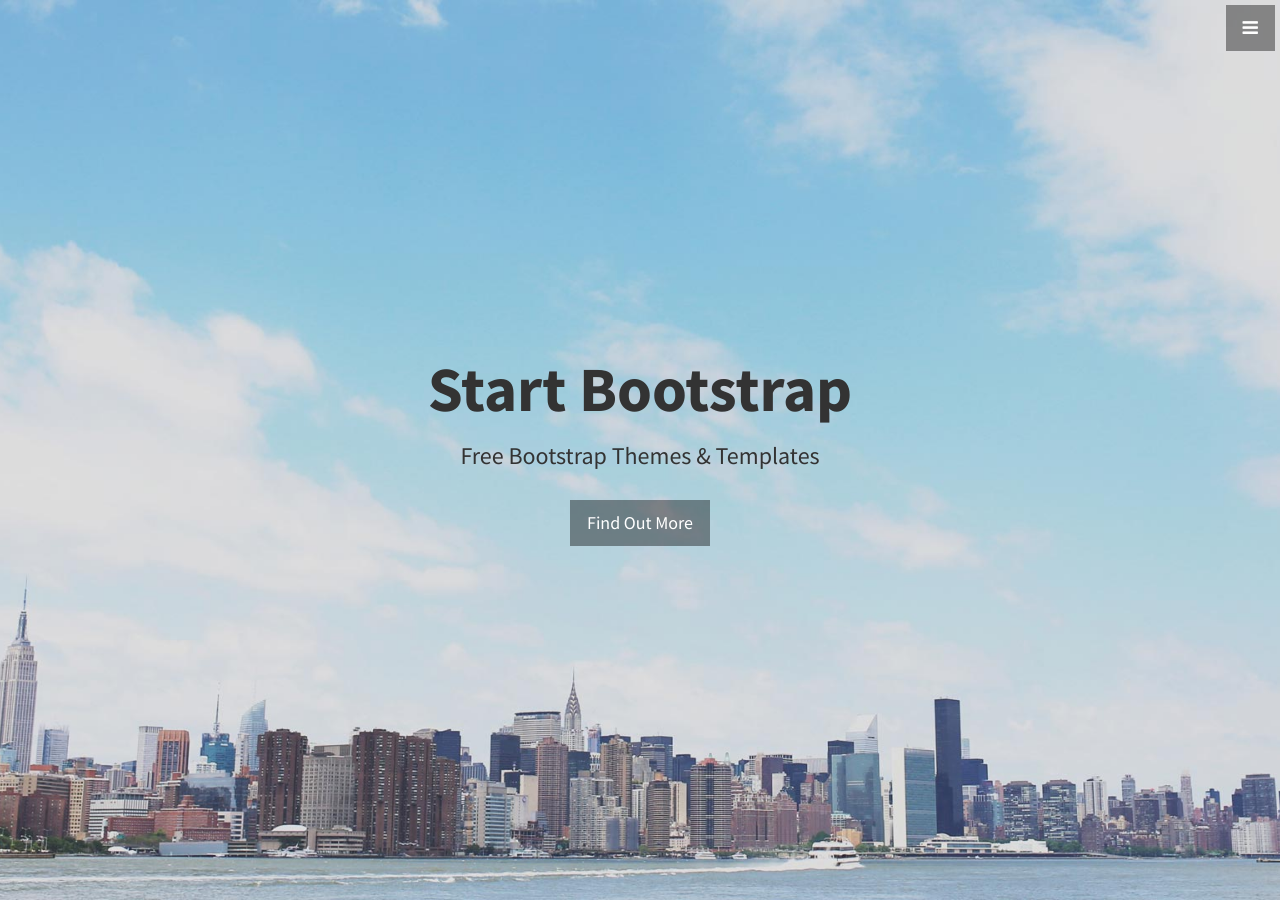
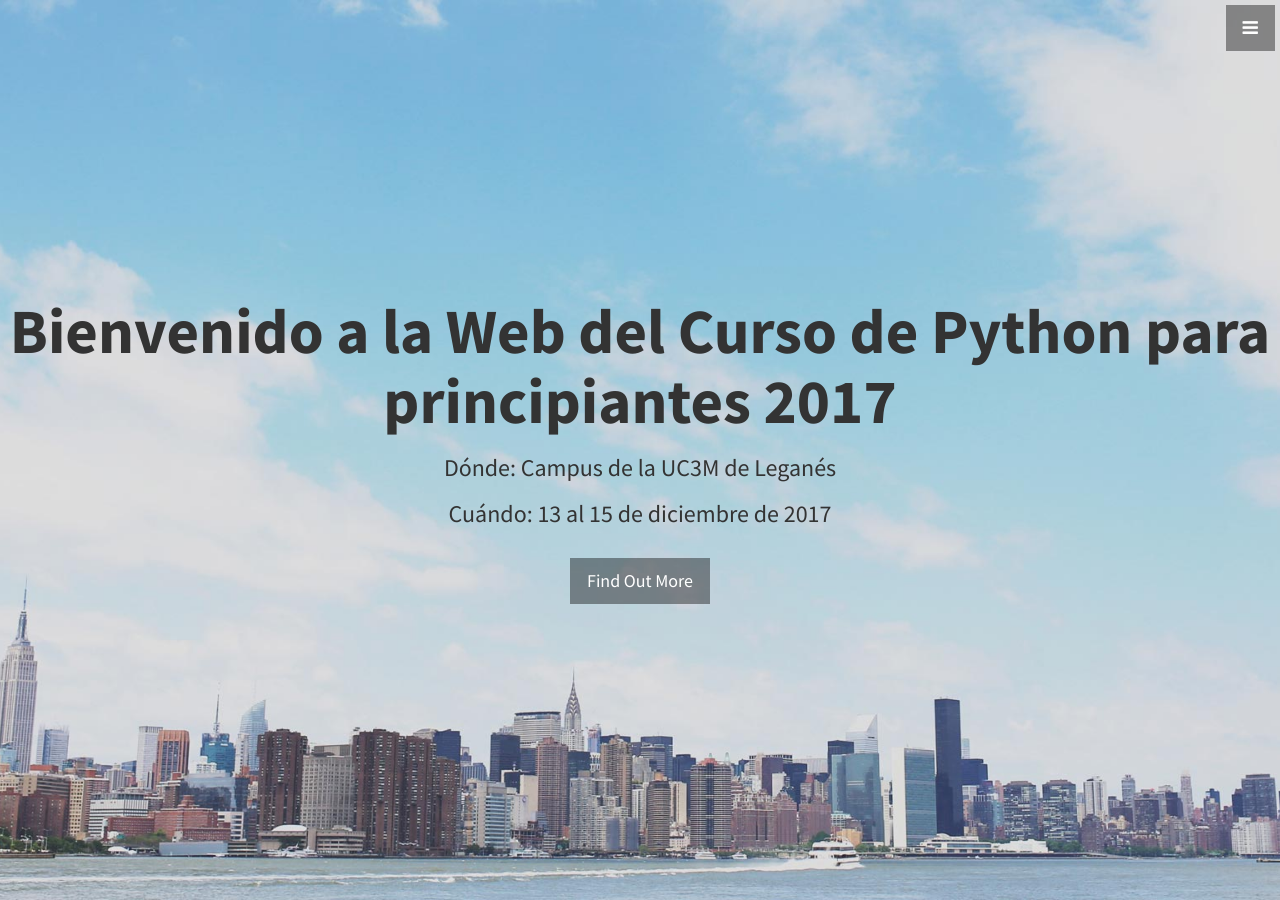
Before and after one commit to pyscience-es/pyscience-es.github.io, a Jekyll site: the page built from index.html, in a window 1280 px wide and 900 px high. Built offline with Jekyll 4.4.1, drawn with Linux system fonts in a browser that asks for light colours; some of the changed text lies outside the part shown.

Commit message:
primeros cambios y pruebas

```diff
--- a/_config.yml
+++ b/_config.yml
@@ -1,10 +1,9 @@
 # Site settings
-title:
+title: Curso de Python para principiantes
 email:
 description: > # this means to ignore newlines until "baseurl:"
-  Write an awesome description for your new site here. You can edit this
-  line in _config.yml. It will appear in your document head meta (for
-  Google search results) and in your feed.xml site description.
+  Página web del curso de Python para principiantes 2017. Este curso tendrá
+  lugar en la Universidad Carlos III de Madrid del 13 al 15 de diciembre.
 baseurl: "" # the subpath of your site, e.g. /blog/
 url: "" # the base hostname & protocol for your site
 
--- a/_includes/about.html
+++ b/_includes/about.html
@@ -2,8 +2,8 @@
   <div class="container">
     <div class="row">
       <div class="col-lg-12 text-center">
-        <h2>Stylish Portfolio is the perfect theme for your next project!</h2>
-        <p class="lead">This theme features some wonderful photography courtesy of <a target="_blank" href="http://join.deathtothestockphoto.com/">Death to the Stock Photo</a>.</p>
+        <h2>Web del curso de Python para principiantes 2017</h2>
+        <p class="lead">El curso tendrá lugar en la UC3M del 13 al 15 de diciembre.</a>.</p>
       </div>
     </div>
     <!-- /.row -->
--- a/_includes/head.html
+++ b/_includes/head.html
@@ -6,7 +6,7 @@
   <meta name="description" content="">
   <meta name="author" content="">
 
-  <title>Stylish Portfolio - Start Bootstrap Theme</title>
+  <title>Python para principiantes - 2017</title>
 
   <!-- Bootstrap Core CSS -->
   <link href="css/bootstrap.min.css" rel="stylesheet">
--- a/_includes/header.html
+++ b/_includes/header.html
@@ -1,7 +1,8 @@
 <header id="top" class="header">
   <div class="text-vertical-center">
-    <h1>Start Bootstrap</h1>
-    <h3>Free Bootstrap Themes &amp; Templates</h3>
+    <h1>Bienvenido a la Web del Curso de Python para principiantes 2017</h1>
+    <h3>Dónde: Campus de la UC3M de Leganés</h3>
+    <h3>Cuándo: 13 al 15 de diciembre de 2017</h3>
     <br>
     <a href="#about" class="btn btn-dark btn-lg">Find Out More</a>
   </div>
--- a/_layouts/front.html
+++ b/_layouts/front.html
@@ -11,8 +11,8 @@
   {% include services.html %}
   {% include callout.html %}
   {% include portfolio.html %}
-  {% include call-to-action.html %}
-  {% include map.html %}
+  <!-- {% include call-to-action.html %} -->
+  <!-- {% include map.html %} -->
   {% include footer.html %}
   {% include scripts.html %}
 
```
